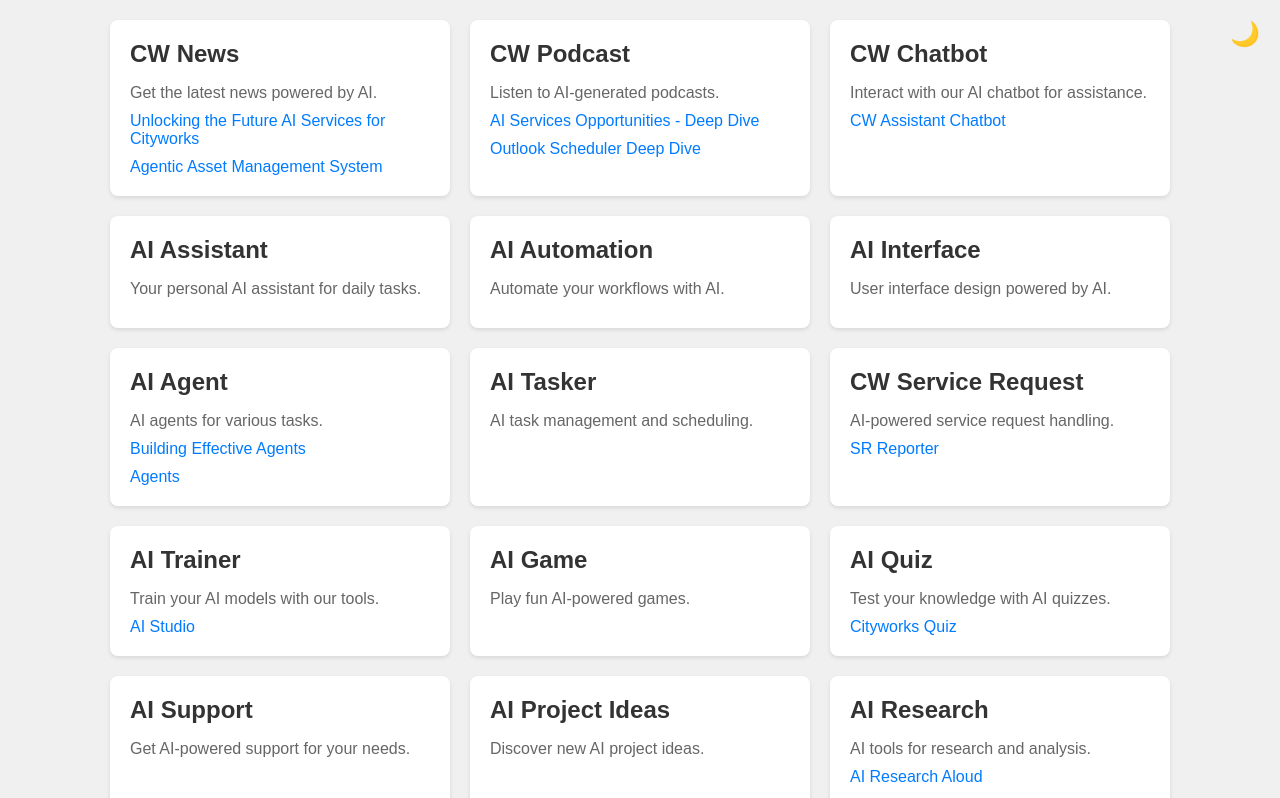
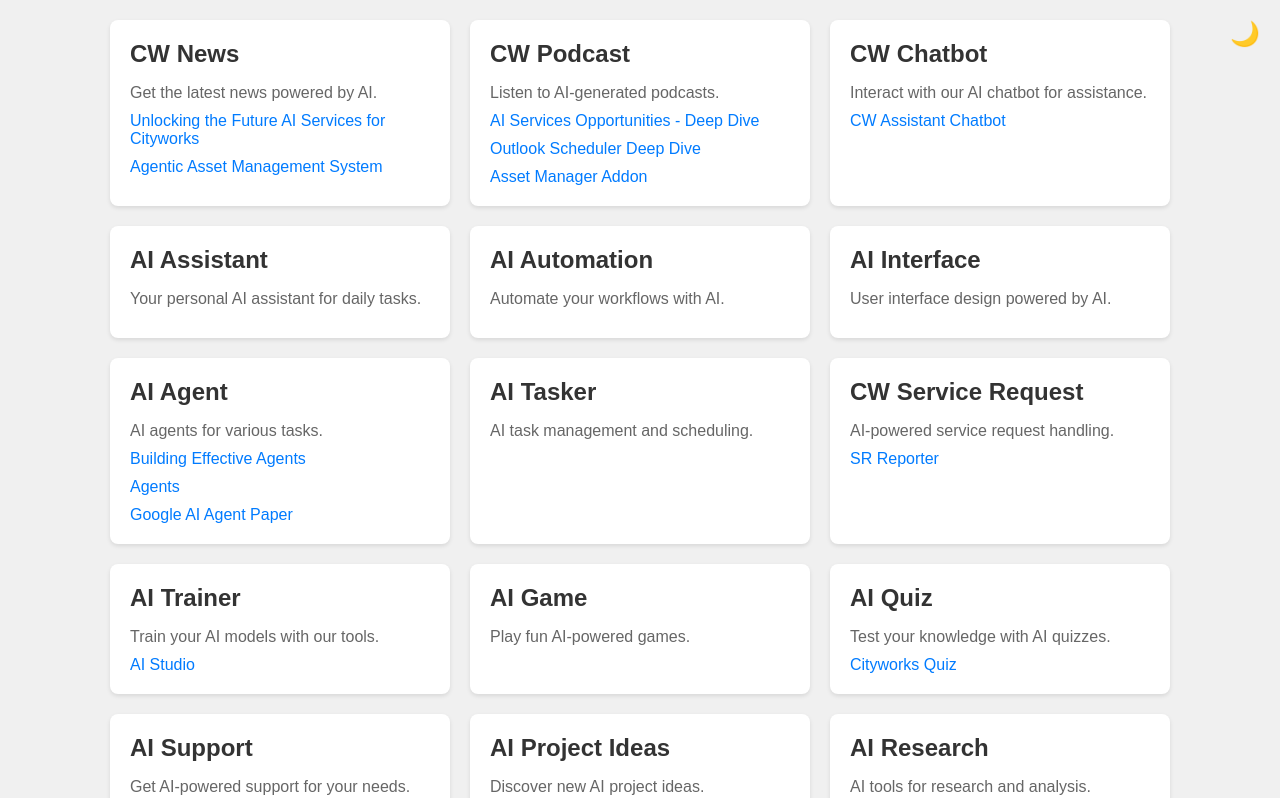
Before and after one commit to ken8/cwolc, a React (Vite) app: page / in a window 1280 px wide. Shown: the top 798 px of the page. Built offline with nearby package versions, Linux system fonts and the light colour scheme.

Commit message:
Initial commit from your app

```diff
--- a/src/App.jsx
+++ b/src/App.jsx
@@ -26,6 +26,10 @@ const services = [
        {
          title: 'Outlook Scheduler Deep Dive',
          url: 'https://www.youtube.com/watch?v=NuohP5JXtr8',
+       },
+       {
+         title: 'Asset Manager Addon',
+         url: 'https://www.youtube.com/watch?v=B_b85Bd0GjQ',
        }
     ],
   },
@@ -63,6 +67,10 @@ const services = [
          title: 'Agents',
          url: 'https://www.kaggle.com/whitepaper-agents',
        },
+       {
+         title: 'Google AI Agent Paper',
+         url: 'https://notebooklm.google.com/notebook/0908cf0a-73cc-46cb-b6bf-fddb02fbc849/audio',
+       }
      ],
   },
   {
```
